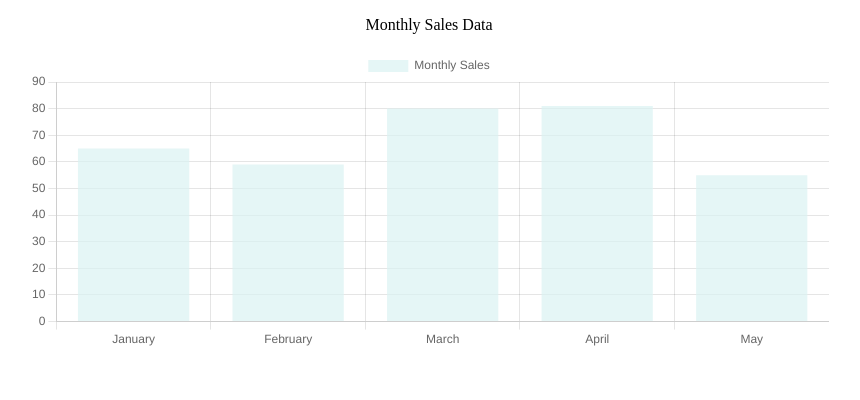
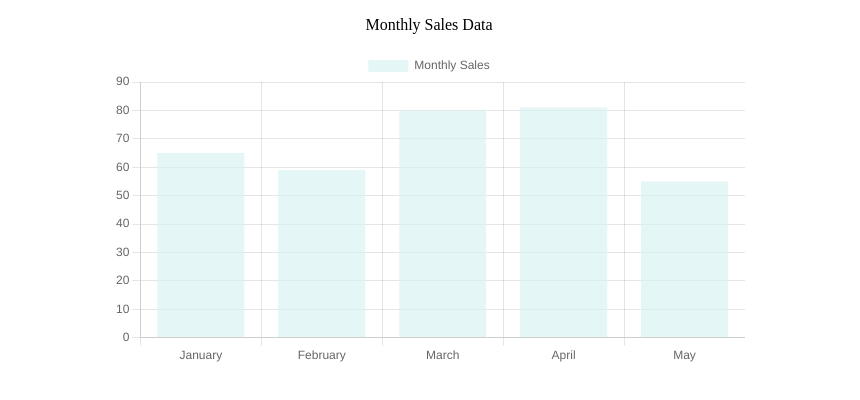
Before and after one commit to MOHITNEGI16/Libraries, a plain HTML site: page inded.html in a window 1280 px wide. Shown: the whole page, without its empty margins (211-1071 px from the left). Drawn offline with nearby package versions, Linux system fonts and the light colour scheme.

Commit message:
chart has been updated

```diff
--- a/inded.html
+++ b/inded.html
@@ -1,22 +1,53 @@
 <!DOCTYPE html>
 <html lang="en">
   <head>
-  <meta charset="UTF-8">
-  <meta name="viewport" content="width=device-width, initial-scale=1.0">
+    <meta charset="UTF-8" />
+    <meta name="viewport" content="width=device-width, initial-scale=1.0" />
     <title>Document</title>
-  <link rel="stylesheet" href="styles.css">
+    <link rel="stylesheet" href="styles.css" />
   </head>
+  <style>
+    #myChart {
+      margin: auto;
+      width: 50%;
+      height: 40vh;
+    }
+    p {
+      text-align: center;
+    }
+  </style>
   <body>
-
-  <div>
+    <div id="chart">
       <p>Monthly Sales Data</p>
-    <canvas id="myChart" height="300" width="800"></canvas>
+      <canvas id="myChart"></canvas>
     </div>
 
     <script src="https://cdn.jsdelivr.net/npm/chart.js"></script>
 
-  <script src="script.js">
+    <script>
+      const ctx = document.getElementById("myChart");
 
+      new Chart(ctx, {
+        type: "bar",
+        data: {
+          labels: ["January", "February", "March", "April", "May"],
+          datasets: [
+            {
+              label: "Monthly Sales",
+              data: [65, 59, 80, 81, 55],
+              borderColor: "rgba(219,242,242,4)",
+              backgroundColor: "rgba(219,242,242,0.7)",
+            },
+          ],
+        },
+        options: {
+          scales: {
+            y: {
+              beginAtZero: true,
+            },
+          },
+        },
+      });
     </script>
   </body>
 </html>
--- a/script.js
+++ /dev/null
@@ -1,21 +0,0 @@
-const ctx = document.getElementById('myChart');
-
-new Chart(ctx, {
-  type: 'bar',
-  data: {
-    labels: ['January', 'February', 'March', 'April','May'],
-    datasets: [{
-      label: 'Monthly Sales',
-      data: [65,59,80,81,55],
-      borderColor: 'rgba(219,242,242,4)',
-      backgroundColor:'rgba(219,242,242,0.7)'
-    }]
-  },
-  options: {
-    scales: {
-      y: {
-        beginAtZero: true
-      }
-    }
-  }
-});
--- a/styles.css
+++ /dev/null
@@ -1,6 +0,0 @@
-#myChart{
-   margin: auto;
-}
-p{
-  text-align: center;
-}
```
Lines whose indentation alone changed are shown as unchanged.
